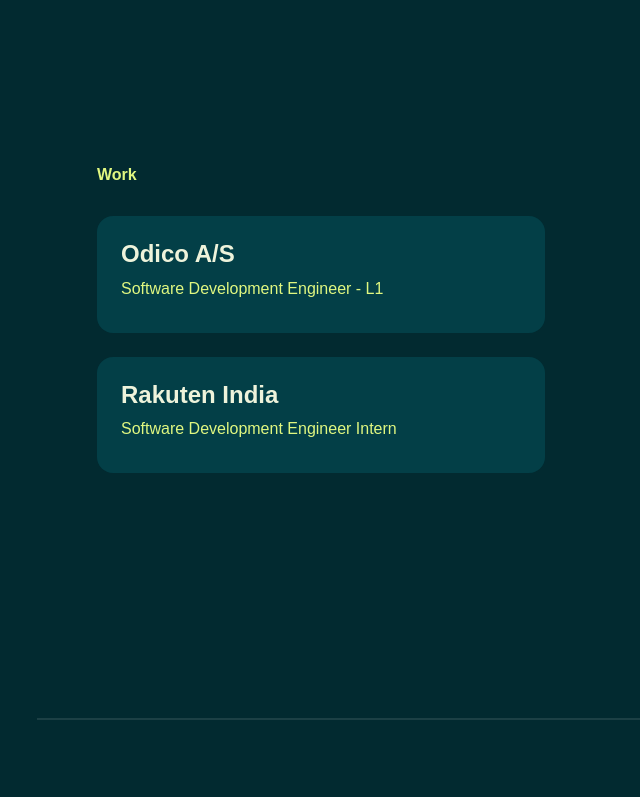
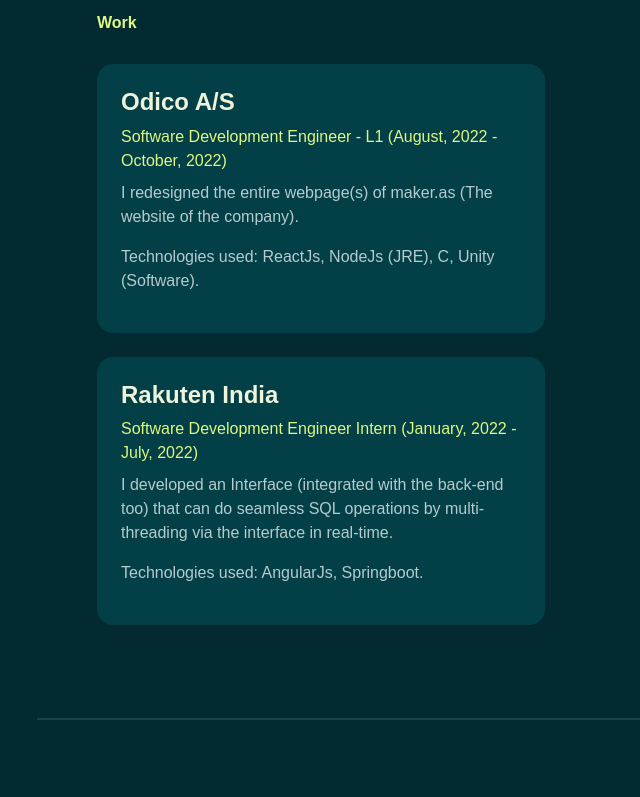
Before and after one commit to SanathKumar123/personal-website, a website: page build/index.html in a window 1280 px wide. Shown: the part 1680-2477 px from the top of the page, without its empty margins (203-843 px from the left). Drawn offline with Linux system fonts and the light colour scheme; a web font is replaced by a local one.

Commit message:
Texts for the work experience section
Remaining: Figure out texts for publications.

nothing

```diff
--- a/build/index.html
+++ b/build/index.html
@@ -242,15 +242,19 @@
                             <div class="col-12" data-aos="fade-up" data-aos-delay="600">
                                 <div class="bg-base p-4 rounded-4 shadow-effect">
                                     <h4>Odico A/S</h4>
-                                    <p class="text-brand mb-2">Software Development Engineer - L1</p>
+                                    <p class="text-brand mb-2"> Software Development Engineer - L1 (August, 2022 - October, 2022) </p>
+                                    <p> I redesigned the entire webpage(s) of maker.as (The website of the company). </p>
+                                    <p> Technologies used: ReactJs, NodeJs (JRE), C, Unity (Software). </p>
                                     <!-- <p> Courses: Compiler Design, Object-Oriented Programing, Design and Analysis of Algorithms, Operating Systems, and Computer Networks. </p> -->
                                 </div>
                             </div>
 
                             <div class="col-12" data-aos="fade-up" data-aos-delay="600">
                                 <div class="bg-base p-4 rounded-4 shadow-effect">
-                                    <h4>Rakuten India</h4>
-                                    <p class="text-brand mb-2">Software Development Engineer Intern</p>
+                                    <h4> Rakuten India </h4>
+                                    <p class="text-brand mb-2"> Software Development Engineer Intern (January, 2022 - July, 2022) </p>
+                                    <p> I developed an Interface (integrated with the back-end too) that can do seamless SQL operations by multi-threading via the interface in real-time. </p>
+                                    <p> Technologies used: AngularJs, Springboot. </p>
                                     <!-- <p class="mb-0">All we are more and design lorem ipsum dolor creativity sit amet consectetur adipisicing elit</p> -->
                                 </div>
                             </div>
@@ -326,7 +330,7 @@
                                 <h4>Personal Portfolio Website</h4>
                                 <p> A fun little project to showcase my Education backgorund, Work experience, Projects, etc. </p>
                                 <p> Technologies used - HTML, CSS, Javascript and Bootstrap framework. </p>
-                                <a href="https://drive.google.com/file/d/1hqxRxw3W44cYFxgOpRDGfJcF91TZiy_m/view?usp=share_link" target="_blank" class="link-custom">Read More</a>
+                                <a href="https://sanathkumar123.github.io/personal-website/" target="_blank" class="link-custom"> Explore </a>
                             </div>
                         </div>
                     </div>
```
